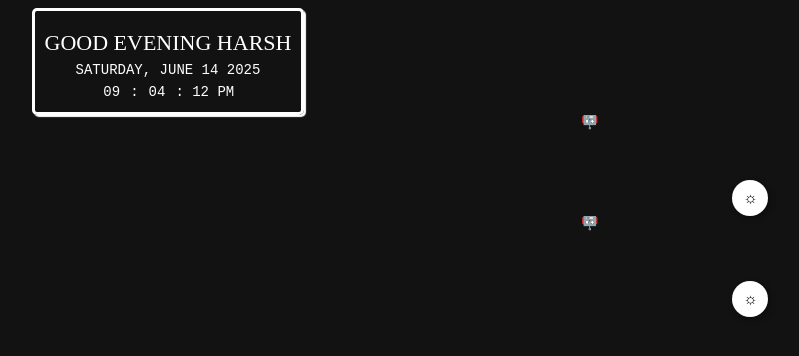
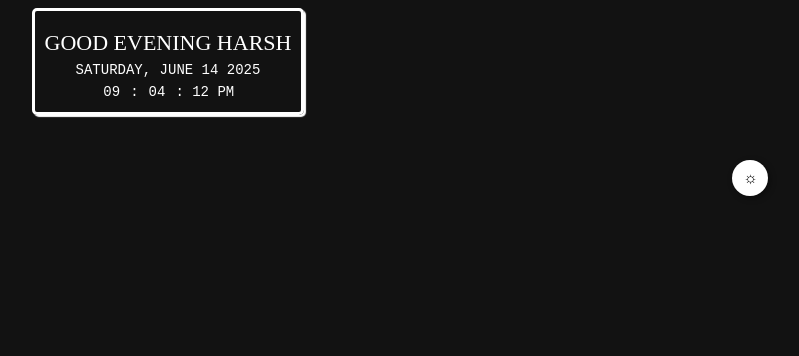
Before and after one commit to harsh3150/notion_widgets, a plain HTML site: page greetings.html in a window 1280 px wide. Shown: the whole page, without its empty margins (472-1271 px from the left). Drawn offline with Linux system fonts and the light colour scheme.

Commit message:
Update greetings.html

```diff
--- a/greetings.html
+++ b/greetings.html
@@ -100,33 +100,6 @@
       transform: scale(1.1);
     }
 
-    .robot-track {
-      position: relative;
-      height: 20px;
-      width: 100%;
-      overflow: hidden;
-      margin-top: 0;
-    }
-
-    .robot {
-      position: absolute;
-      bottom: 0;
-      left: -50px;
-      font-size: 20px;
-      transform: scaleY(-1); /* upside down */
-      animation: run-robot 6s linear infinite;
-    }
-
-    @keyframes run-robot {
-      0% {
-        left: -50px;
-      }
-      100% {
-        left: 100%;
-      }
-    }
-
-
   </style>
 </head>
 <body class="dark-mode">
@@ -143,19 +116,6 @@
         <div class="time" id="sec"></div>
       </div>
     </div>
-
-    <div class="robot-track">
-      <div class="robot">🤖</div>
-    </div>
-
-    <div class="toggle-button">
-      <button id="modeToggle" onclick="toggleDarkMode()">☼</button>
-    </div>
-
-    <div class="robot-track">
-      <div class="robot">🤖</div>
-    </div>
-
 
     <div class="toggle-button">
       <button id="modeToggle" onclick="toggleDarkMode()">☼</button>
```
